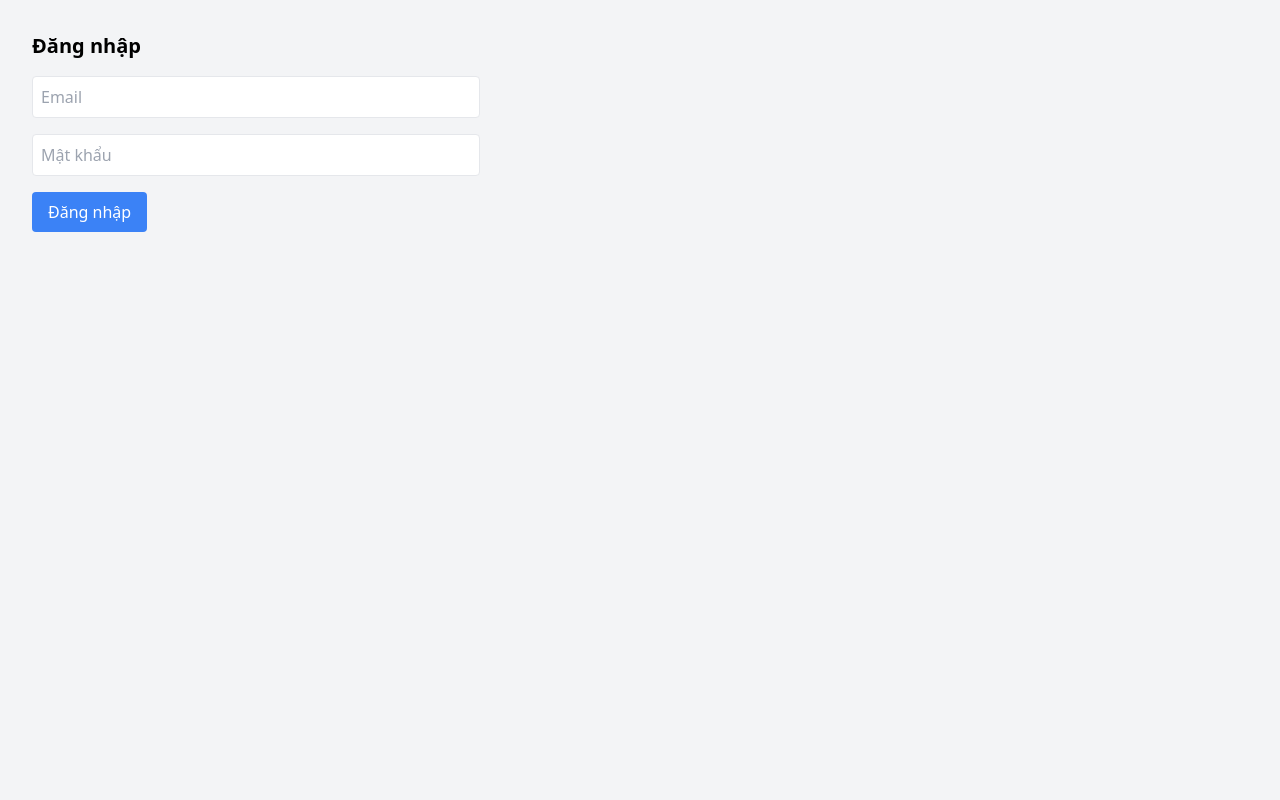
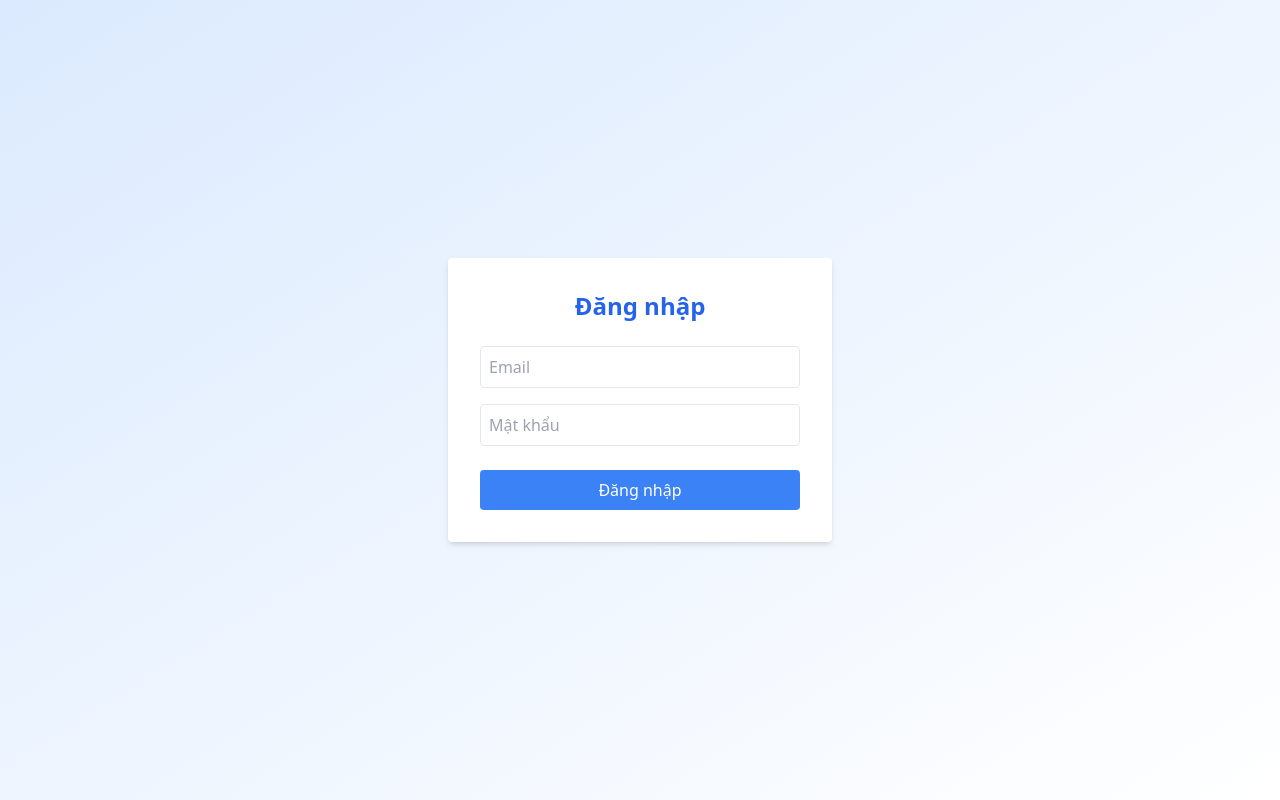
Before and after one commit to tuanvyc14/tu-dien-trung, a React (Create React App) app: page / in a window 1280 px wide. Built offline with nearby package versions, Linux system fonts and the light colour scheme; no server answers.

Commit message:
Thêm logic login trước khi lưu từ vựng

```diff
--- a/src/App.js
+++ b/src/App.js
@@ -1,84 +1,29 @@
 import React, { useState, useEffect } from 'react';
+import { getAuth, onAuthStateChanged } from 'firebase/auth';
+import Login from './Login'; // <- đường dẫn tới file Login.js
 import { initializeApp } from 'firebase/app';
-import { getAuth, onAuthStateChanged, signInWithEmailAndPassword } from 'firebase/auth';
-import { getFirestore, collection, addDoc } from 'firebase/firestore';
 
 const firebaseConfig = {
-  apiKey: "AIzaSyD9gycJnG1u4gIi2ADZpW6rvmyZHZk3PYA",
-  authDomain: "tudientrung.firebaseapp.com",
-  projectId: "tudientrung",
-  storageBucket: "tudientrung.firebasestorage.app",
-  messagingSenderId: "226406976272",
-  appId: "1:226406976272:web:694ba67798203a615ab395"
+  // ...config của bạn
 };
 
-const app = initializeApp(firebaseConfig);
-const auth = getAuth(app);
-const db = getFirestore(app);
+initializeApp(firebaseConfig);
 
 function App() {
   const [user, setUser] = useState(null);
-  const [email, setEmail] = useState('');
-  const [pass, setPass] = useState('');
-  const [tv, setTV] = useState('');
-  const [han, setHan] = useState('');
-  const [pinyin, setPinyin] = useState('');
 
   useEffect(() => {
+    const auth = getAuth();
     onAuthStateChanged(auth, (u) => {
       setUser(u);
     });
   }, []);
 
-  const handleLogin = async (e) => {
-    e.preventDefault();
-    try {
-      await signInWithEmailAndPassword(auth, email, pass);
-    } catch (err) {
-      alert('Đăng nhập thất bại');
-    }
-  };
-
-  const handleSubmit = async (e) => {
-    e.preventDefault();
-    try {
-      await addDoc(collection(db, "tuvung"), {
-        tiengViet: tv,
-        hanTu: han,
-        pinyin: pinyin,
-        createdBy: user.email
-      });
-      alert("Đã lưu từ vựng");
-      setTV('');
-      setHan('');
-      setPinyin('');
-    } catch (err) {
-      alert("Lỗi khi lưu");
-    }
-  };
-
-  if (!user) {
-    return (
-      <div className="min-h-screen bg-gray-100 p-8">
-        <h1 className="text-xl font-bold mb-4">Đăng nhập</h1>
-        <form onSubmit={handleLogin} className="space-y-4 max-w-md">
-          <input className="w-full p-2 border rounded" placeholder="Email" value={email} onChange={(e) => setEmail(e.target.value)} />
-          <input className="w-full p-2 border rounded" placeholder="Mật khẩu" type="password" value={pass} onChange={(e) => setPass(e.target.value)} />
-          <button className="px-4 py-2 bg-blue-500 text-white rounded" type="submit">Đăng nhập</button>
-        </form>
-      </div>
-    );
-  }
+  if (!user) return <Login onLogin={() => window.location.reload()} />;
 
   return (
-    <div className="min-h-screen bg-gray-100 p-8">
-      <h1 className="text-2xl font-bold mb-4">📚 Từ điển tiếng Trung</h1>
-      <form onSubmit={handleSubmit} className="space-y-4 max-w-md">
-        <input className="w-full p-2 border rounded" placeholder="Tiếng Việt" value={tv} onChange={(e) => setTV(e.target.value)} />
-        <input className="w-full p-2 border rounded" placeholder="Hán Tự" value={han} onChange={(e) => setHan(e.target.value)} />
-        <input className="w-full p-2 border rounded" placeholder="Pinyin" value={pinyin} onChange={(e) => setPinyin(e.target.value)} />
-        <button type="submit" className="px-4 py-2 bg-blue-500 text-white rounded">📄 Lưu từ vựng</button>
-      </form>
+    <div>
+      {/* giao diện thêm từ vựng */}
     </div>
   );
 }
--- a/src/Login.js
+++ b/src/Login.js
@@ -1,34 +1,52 @@
 // src/Login.js
 import React, { useState } from 'react';
-import { signInWithEmailAndPassword } from "firebase/auth";
-import { auth } from './firebase';
+import { getAuth, signInWithEmailAndPassword } from 'firebase/auth';
 
-export default function Login({ onLogin }) {
+const Login = ({ onLogin }) => {
   const [email, setEmail] = useState('');
-  const [pass, setPass] = useState('');
+  const [password, setPassword] = useState('');
   const [error, setError] = useState('');
 
   const handleLogin = async (e) => {
     e.preventDefault();
+    setError('');
+    const auth = getAuth();
     try {
-      await signInWithEmailAndPassword(auth, email, pass);
-      onLogin();
+      await signInWithEmailAndPassword(auth, email, password);
+      onLogin(); // báo cho App là đã đăng nhập thành công
     } catch (err) {
-      setError('Sai tài khoản hoặc mật khẩu!');
+      setError('Sai email hoặc mật khẩu');
     }
   };
 
   return (
-    <div className="min-h-screen flex items-center justify-center bg-gray-100">
-      <form onSubmit={handleLogin} className="bg-white p-6 rounded shadow w-80">
-        <h2 className="text-xl font-bold mb-4">Đăng nhập</h2>
-        {error && <p className="text-red-500 mb-2">{error}</p>}
-        <input type="email" className="w-full p-2 border mb-2 rounded" placeholder="Email"
-          value={email} onChange={(e) => setEmail(e.target.value)} />
-        <input type="password" className="w-full p-2 border mb-4 rounded" placeholder="Mật khẩu"
-          value={pass} onChange={(e) => setPass(e.target.value)} />
-        <button className="w-full bg-blue-500 text-white p-2 rounded">Đăng nhập</button>
+    <div className="min-h-screen flex items-center justify-center bg-gradient-to-br from-blue-100 to-white">
+      <form onSubmit={handleLogin} className="bg-white p-8 rounded shadow-md w-full max-w-sm">
+        <h2 className="text-2xl font-bold mb-6 text-center text-blue-600">Đăng nhập</h2>
+        {error && <p className="text-red-500 text-sm mb-4 text-center">{error}</p>}
+        <input
+          type="email"
+          placeholder="Email"
+          className="w-full p-2 mb-4 border rounded focus:outline-none focus:ring focus:ring-blue-200"
+          value={email}
+          onChange={(e) => setEmail(e.target.value)}
+        />
+        <input
+          type="password"
+          placeholder="Mật khẩu"
+          className="w-full p-2 mb-6 border rounded focus:outline-none focus:ring focus:ring-blue-200"
+          value={password}
+          onChange={(e) => setPassword(e.target.value)}
+        />
+        <button
+          type="submit"
+          className="w-full bg-blue-500 text-white py-2 rounded hover:bg-blue-600 transition"
+        >
+          Đăng nhập
+        </button>
       </form>
     </div>
   );
-}
+};
+
+export default Login;
```
